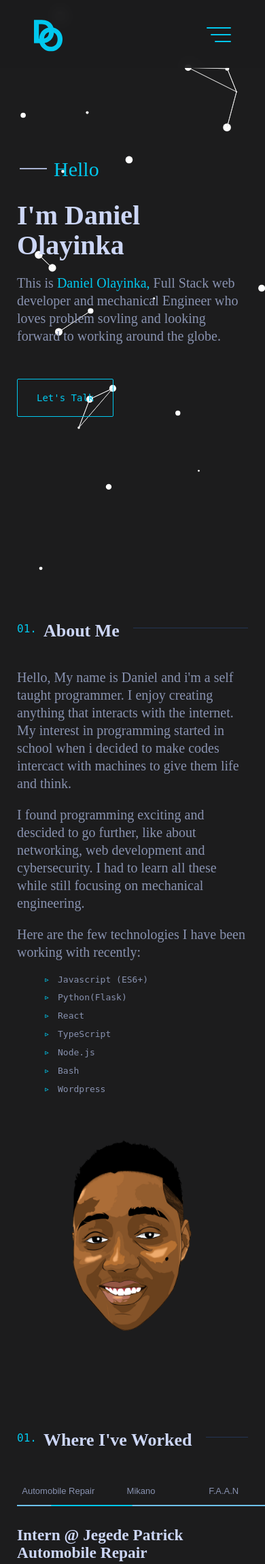
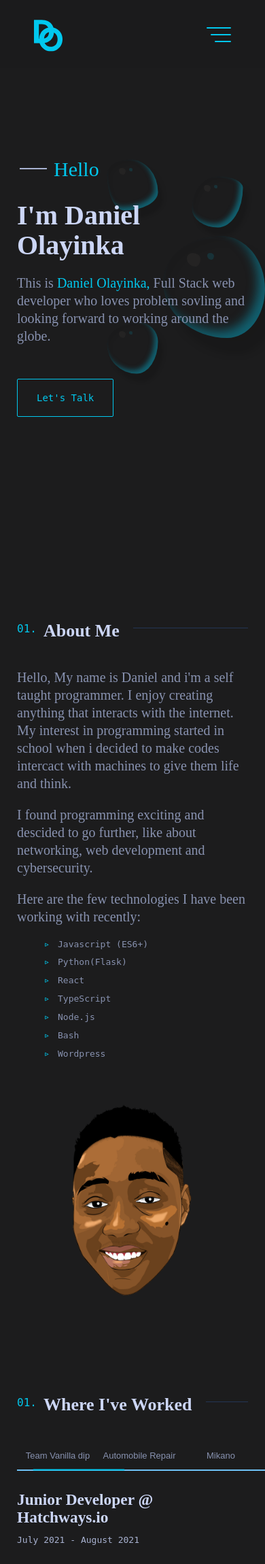
Before and after one commit to dhanzy/PortFolio, a Flask app: page / in a window 390 px wide. Shown: the top 2300 px of the page at 68% size. Run offline with Flask 2, Linux system fonts and the light colour scheme.

Commit message:
Removed mechanical engineering from my resume and added hatchway to my portfolio works

```diff
--- a/Portfolio/templates/header.html
+++ b/Portfolio/templates/header.html
@@ -607,8 +607,11 @@
             height: 42px;
             border-radius: 4px;
             background: var(--lightest-blue);
-            transform: translateY(calc(0 * var(42)));
-            transition: tansform 0.25s cubic-bezier(0.645, 0.045, 0.355, 1) 0.1s;
+            transform: translateY(0px);
+            transition: all .5s cubic-bezier(0.645, 0.045, 0.355, 1) 0.1s;
+        }
+        .jobs_styledHighlight_sm {
+            display: none;
         }
         .featured_styledProjectsGrid {
             list-style: none;
@@ -781,6 +784,72 @@
             transform: translateY(0px);
             transition: opacity 300ms var(--easing),transform 300ms var(--easing);
         }
+        .drops {
+            position: fixed;
+            top: 0px;
+            left: 0px;
+            width: 100%;
+            height: 100%;
+            display:flex;
+            justify-content: center;
+            align-items: center;
+            z-index: -1;
+        }
+        .drop {
+            position: absolute;
+            transform: translate(400px, 0px);
+            width: 150px;
+            height: 150px;
+            background: transparent;
+            border-radius: 57% 43% 37% 63% / 45% 52% 48% 55% ;
+            box-shadow: inset 10px 10px 10px rgba(0,0,0,0.05), 15px 25px 10px rgba(0,0,0,0.1), 15px 20px 20px rgba(0,0,0,0.05), inset -10px -10px 15px rgba(10, 142, 167, 0.6);
+        }
+        .drop::before {
+            content: '';
+            position: absolute;
+            top: 25px;
+            left: 35px;
+            background-color: #242323;
+            width: 20px;
+            height: 20px;
+            border-radius: 42% 58% 37% 63% / 40% 43% 57% 60%;
+        }
+        .drop::after {
+            content: '';
+            position: absolute;
+            top: 25px;
+            left: 65px;
+            background-color: rgba(10, 142, 167, 0.2);
+            width: 10px;
+            height: 10px;
+            border-radius: 42% 58% 37% 63% / 40% 43% 57% 60%;
+        }
+        .drop:nth-child(2){
+            transform: scale(0.5) translate(400px, 180px);
+            border-radius: 64% 36% 42% 58% / 42% 37% 63% 58%;
+        }
+        .drop:nth-child(3){
+            transform: scale(0.5) translate(1100px, 10px);
+            border-radius: 51% 49% 49% 51% / 63% 22% 78% 37% ;
+        }
+        .drop:nth-child(4){
+            transform: scale(0.35) translate(800px, -350px);
+            border-radius: 45% 55% 66% 34% / 29% 64% 36% 71% ;
+        }
+        @media (max-width: 1200px) {
+            .drop {
+                transform: translateX(200px);
+            }
+            .drop:nth-child(2) {
+                transform: scale(0.5) translate(200px, 180px);
+            }
+            .drop:nth-child(3) {
+                transform: scale(0.5) translate(650px, 10px);
+            }
+            .drop:nth-child(4) {
+                transform: scale(0.5) translate(300px, -350px);
+            }
+        }
         @media (max-width: 1080px) {
             main.fill-height {
                 padding: 0px 100px;
@@ -800,6 +869,18 @@
 
 
         @media (max-width: 768px) {
+            .drop {
+                transform: translateX(120px);
+            }
+            .drop:nth-child(2) {
+                transform: scale(0.5) translate(50px, 180px);
+            }
+            .drop:nth-child(3) {
+                transform: scale(0.5) translate(500px, 10px);
+            }
+            .drop:nth-child(4) {
+                transform: scale(0.5) translate(150px, -350px);
+            }
             section {
                 padding: 80px 0px;
             }
@@ -1025,20 +1106,39 @@
                 display: flex;
                 align-items: center;
             }
-            .jobs_styledHighlight {
-                top: auto;
-                bottom: 0px;
-                width: 100%;
-                height: 2px;
-                max-width: 120px;
-                margin-left: 50px;
-                transform: translateX(calc(0 * 120px));
-            }
             .jobs_styledPanel {
                 margin-left: 0px;
             }
+            .jobs_styledHighlight {
+                display: none;
+            }
+            .jobs_styledHighlight_sm {
+                display: block;
+                position: absolute;
+                top: -27px;
+                width: 2px;
+                height: 135px;
+                border-radius: 4px;
+                left: 115px;
+                background: var(--lightest-blue);
+                transform: translateY(0px) rotate(90deg);
+                z-index: 5;
+                transition: all .5s cubic-bezier(0.645, 0.045, 0.355, 1) 0.1s;
+            }
         }
         @media (max-width: 480px) {
+            .drop {
+                transform: translateX(100px, -100px);
+            }
+            .drop:nth-child(2) {
+                transform: scale(0.5) translate(0px, 180px);
+            }
+            .drop:nth-child(3) {
+                transform: scale(0.5) translate(250px, -250px);
+            }
+            .drop:nth-child(4) {
+                transform: scale(0.5) translate(0px, -300px);
+            }
             .intro_styledSection h1 {
                 padding-left: 50px;
             }
@@ -1057,10 +1157,17 @@
                 margin-left: -25px;
             }
         }
+
     </style>
 
 </head>
 <body>
+    <div class="drops">
+        <div class="drop"></div>
+        <div class="drop"></div>
+        <div class="drop"></div>
+        <div class="drop"></div>
+    </div>
     {% block body %}
     {% endblock body %}
 </body>
--- a/Portfolio/templates/index.html
+++ b/Portfolio/templates/index.html
@@ -47,7 +47,6 @@
                         </div>
                     </div>
                     <div id="content">
-                        <canvas id='canvas-particle'></canvas>
                         <main class='fill-height'>
                             <section class="intro_styledSection">
                                 <div class="fadeup-enter-done">
@@ -57,7 +56,7 @@
                                     <h2 class='big-heading'>I'm Daniel Olayinka</h2>
                                 </div>
                                 <div class="fadeup-enter-done">
-                                    <p>This is <span>Daniel Olayinka,</span> Full Stack web developer and mechanical Engineer who loves problem sovling and looking forward to working around the globe.</p>
+                                    <p>This is <span>Daniel Olayinka,</span> Full Stack web developer who loves problem sovling and looking forward to working around the globe.</p>
                                 </div>
                                 <div class="fadeup-enter-done">
                                     <a href="mailto:houwadanzy@gmail.com" class='email-link'>Let's Talk</a>
@@ -75,7 +74,6 @@
                                             </p>
                                             <p>
                                                I found programming exciting and descided to go further, like about networking, web development and cybersecurity.
-                                               I had to learn all these while still focusing on mechanical engineering.
                                             </p>
                                             <p>Here are the few technologies I have been working with recently:</p>
                                         </div>
@@ -101,48 +99,30 @@
                                 <div class="inner">
                                     <div class="jobs_styledTabList" role="tablist">
                                         {% for work in data.worked %}
-                                        <button id='tab-{{ loop.index }}' role='tab' aria-selected='{% if loop.index == 1  %} true {% else %} false{% endif %}' aria-controls='panel-{{ loop.index }}' class="jobs_styledTabButton">
+                                        <button id='tab-{{ loop.index }}' role='tab' aria-selected='{{ "true" if loop.index == 1 else "false" }}' aria-controls='panel-{{ loop.index }}' class="jobs_styledTabButton">
                                             <span>{{ work.name }}</span>
                                         </button>
                                         {% endfor %}
                                         <div class="jobs_styledHighlight"></div>
+                                        <div class="jobs_styledHighlight_sm"></div>
                                     </div>
                                     <div class="jobs_styledTabPanel">
                                         {% for panel in data.worked %}
-                                            <div id="panel-{{ loop.index }}" class='jobs_styledTabPanelText fade-enter-done {% if loop.index != 1  %} hidden {% endif %}' role="tabpanel" tabindex="-1" aria-hidden="false" hidden="">
+                                            <div id="panel-{{ loop.index }}" class='jobs_styledTabPanelText fade-enter-done {{ "hidden" if loop.index != 1 }}'  role="tabpanel" tabindex="-1" aria-hidden="false" hidden="">
                                                 <h3>{{ panel.title }}</span></h3>
                                                 <p class="range">{{ panel.date }}</p>
                                                 <div>
                                                     <ul>
-                                                        <li>Performed Maintainance on the Air conditioning system.</li>
-                                                        <li>Servicing and Repairing of various cars.</li>
+                                                        {% for activities in panel.activities %}
+                                                            <li>{{ activities }}</li>
+                                                        {% endfor %}
                                                     </ul>
                                                 </div>
                                             </div>
                                         {% endfor %}
 
 
-                                        <div id="panel-2" class='jobs_styledTabPanelText fade-enter-active hidden' role="tabpanel" tabindex="0" aria-hidden="true">
-                                            <h3><span>Intern</span><span class="company"> @ Mikano International Limited</span></h3>
-                                            <p class="range">Ferbuary 2020 - July 2020</p>
-                                            <div>
-                                                <ul>
-                                                    <li>Performed overhauling of diesel generators</li>
-                                                    <li>Worked with the servicing and Inspection team in maintaining of high power power supply generators</li>
-                                                    <li>Designed generator parts on solid works</li>
-                                                </ul>
-                                            </div>
-                                        </div>
-                                        <div id="panel-3" class='jobs_styledTabPanelText fade-enter-active hidden' role="tabpanel" tabindex="-1" aria-hidden="true">
-                                            <h3><span>Intern</span><span class="company"> @ Federal Airport OF Nigeria (F.A.A.N)</span></h3>
-                                            <p class="range">Ferbuary 2019 - May 2019</p>
-                                            <div>
-                                                <ul>
-                                                    <li>Performed Maintainance on the Air conditioning system.</li>
-                                                    <li>Servicing and Repairing of various cars.</li>
-                                                </ul>
-                                            </div>
-                                        </div>
+
 
 
                                     </div>
@@ -156,7 +136,9 @@
                                         <li class="featured_styledProject">
                                             <div class="project-content">
                                                 <div>
-                                                    <p class="project-overline">Unfinished Project</p>
+                                                    {% if project.status %}
+                                                        <p class="project-overline">Unfinished Project</p>
+                                                    {% endif %}
                                                     <h3 class="project-title">
                                                         <a href={{ project.link }} target="_blank" rel="noopener noreferrer">{{ project.title }}</a>
                                                     </h3>
@@ -192,7 +174,7 @@
                             <section id="contact" class="contact_styledSection">
                                 <h2 class="numbered-heading">What's Next?</h2>
                                 <h2 class="title">Let's Talk</h2>
-                                <p>I'm looking for new opportunities, my inbox is always open. Wheter you want to say hi, or to hire me!</p>
+                                <p>I'm looking for new opportunities, my inbox is always open. Whether you want to say hi, or to hire me!</p>
                                 <a href="mailto:holuwadanzy@gmail.com" class="email-link" target="_blank">Hire Me</a>
                             </section>
                         </main>
@@ -284,6 +266,8 @@
     </script>
     <script>
         let tabButton = document.querySelectorAll('.jobs_styledTabList button');
+        let jobs_styledHighlight = document.querySelector('.jobs_styledHighlight');
+        let jobs_styledHighlight_sm = document.querySelector('.jobs_styledHighlight_sm');
         console.log(tabButton);
         for (let i in tabButton){
             if (tabButton.hasOwnProperty(i)){
@@ -294,6 +278,8 @@
                     panelActive.classList.remove('fade-enter-done');
                     panelActive.classList.add('fade-enter-active');
                     panelActive.classList.add('hidden')
+                    jobs_styledHighlight.style.transform = `translateY(${i * 42}px)`
+                    jobs_styledHighlight_sm.style.transform = `translateX(${i * 135}px) rotate(90deg)`
                     let newPanel = document.getElementById(panel);
                     newPanel.classList.remove('hidden');
                     newPanel.classList.remove('fade-enter-active')
@@ -302,7 +288,7 @@
             }
         }
     </script>
-    <script src="{{ url_for('static', filename='script.js') }}"></script>
+
 
 
     {% endblock body %}
```
Also changed, not shown: Portfolio/config.json (+12 -2 lines), 1 other file.
